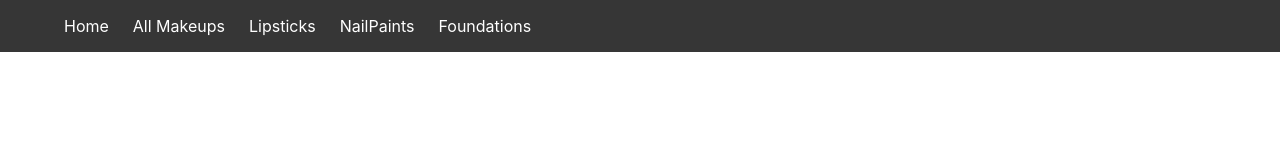
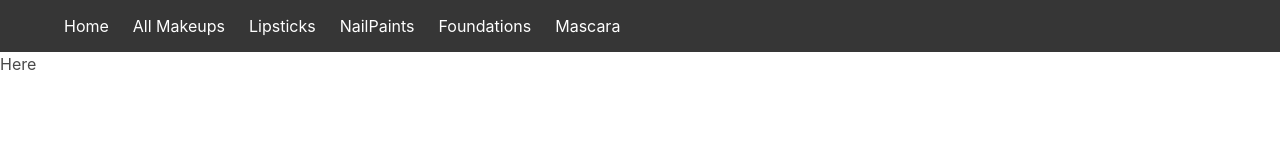
Before and after one commit to ermaitland/ga-project-2, a React (Create React App) app: page /makeups/mascara in a window 1280 px wide. Shown: the top 160 px of the page. Built offline with nearby package versions, Linux system fonts and the light colour scheme; no server answers.

Commit message:
mascara done

```diff
--- a/src/App.js
+++ b/src/App.js
@@ -5,6 +5,7 @@ import MakeupIndex from './components/MakeupIndex';
 import LipStick from './components/LipStick';
 import NailPaint from './components/NailPaint';
 import Foundation from './components/Foundation';
+import Mascara from './components/Mascara';
 
 const App = () => {
   return (
@@ -16,6 +17,7 @@ const App = () => {
         <Route path="/makeups/lipstick" element={<LipStick />} />
         <Route path="/makeups/nailpaint" element={<NailPaint />} />
         <Route path="/makeups/foundation" element={<Foundation />} />
+        <Route path="/makeups/mascara" element={<Mascara />} />
       </Routes>
     </BrowserRouter>
   );
--- /dev/null
+++ b/src/components/Mascara.js
@@ -0,0 +1,17 @@
+import { useState, useEffect } from 'react';
+import { getMascara } from '../lib/api';
+
+function Mascara() {
+  const [productType, setProductType] = useState(null);
+
+  useEffect(() => {
+    getMascara()
+      .then((res) => setProductType(res.data))
+      .catch((err) => console.error(err));
+  }, []);
+  console.log(productType);
+
+  return <p>Here</p>;
+}
+
+export default Mascara;
--- a/src/components/Navbar.js
+++ b/src/components/Navbar.js
@@ -19,6 +19,9 @@ const Navbar = () => (
         <Link to="/makeups/foundation" className="navbar-item">
           Foundations
         </Link>
+        <Link to="/makeups/mascara" className="navbar-item">
+          Mascara
+        </Link>
       </div>
     </div>
   </nav>
--- a/src/lib/api.js
+++ b/src/lib/api.js
@@ -12,3 +12,6 @@ export const getNailPaint = () =>
 
 export const getFoundation = () =>
   axios.get(`${MAKEUP_ENDPOINT}?product_type=foundation`);
+
+export const getMascara = () =>
+  axios.get(`${MAKEUP_ENDPOINT}?product_type=mascara`);
```
